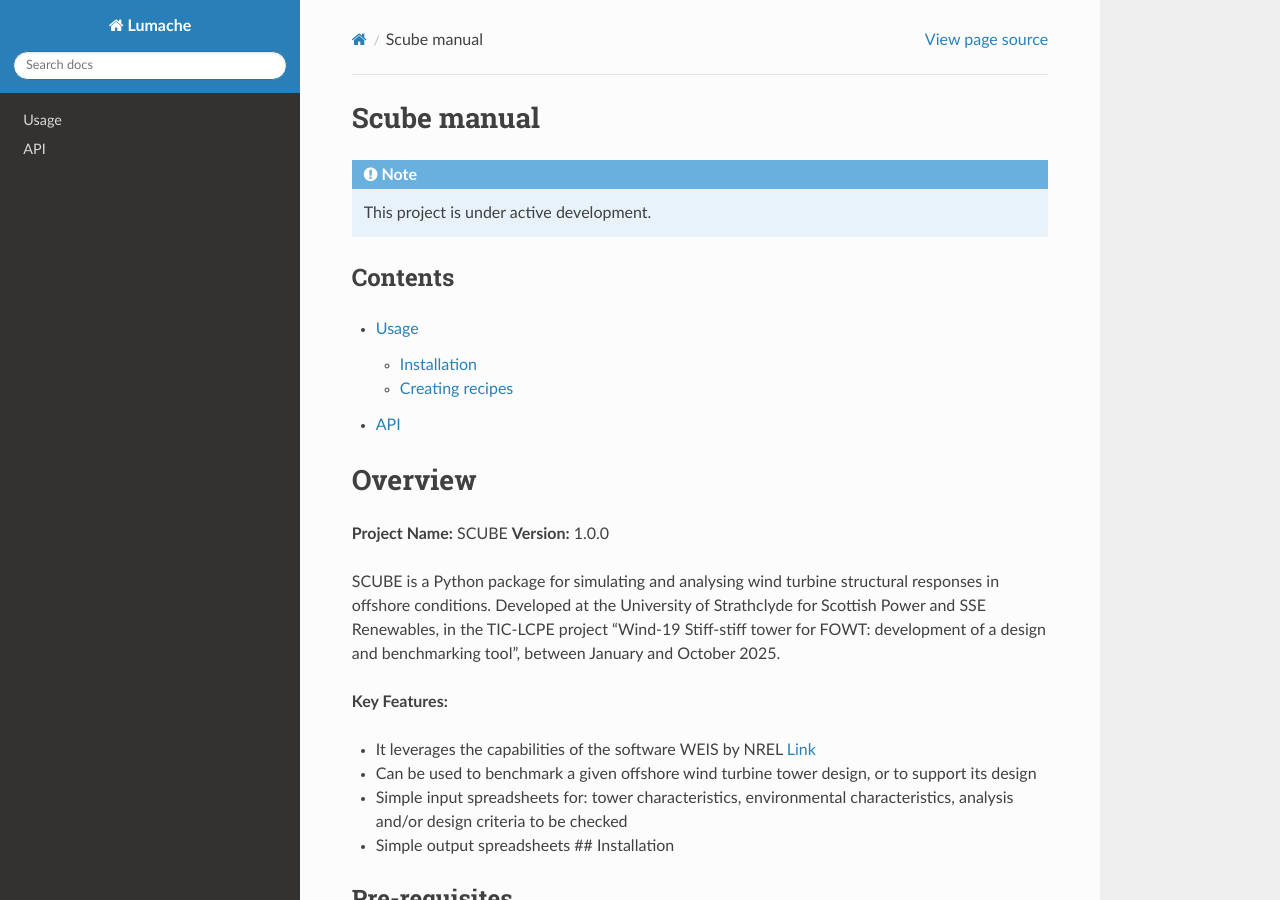
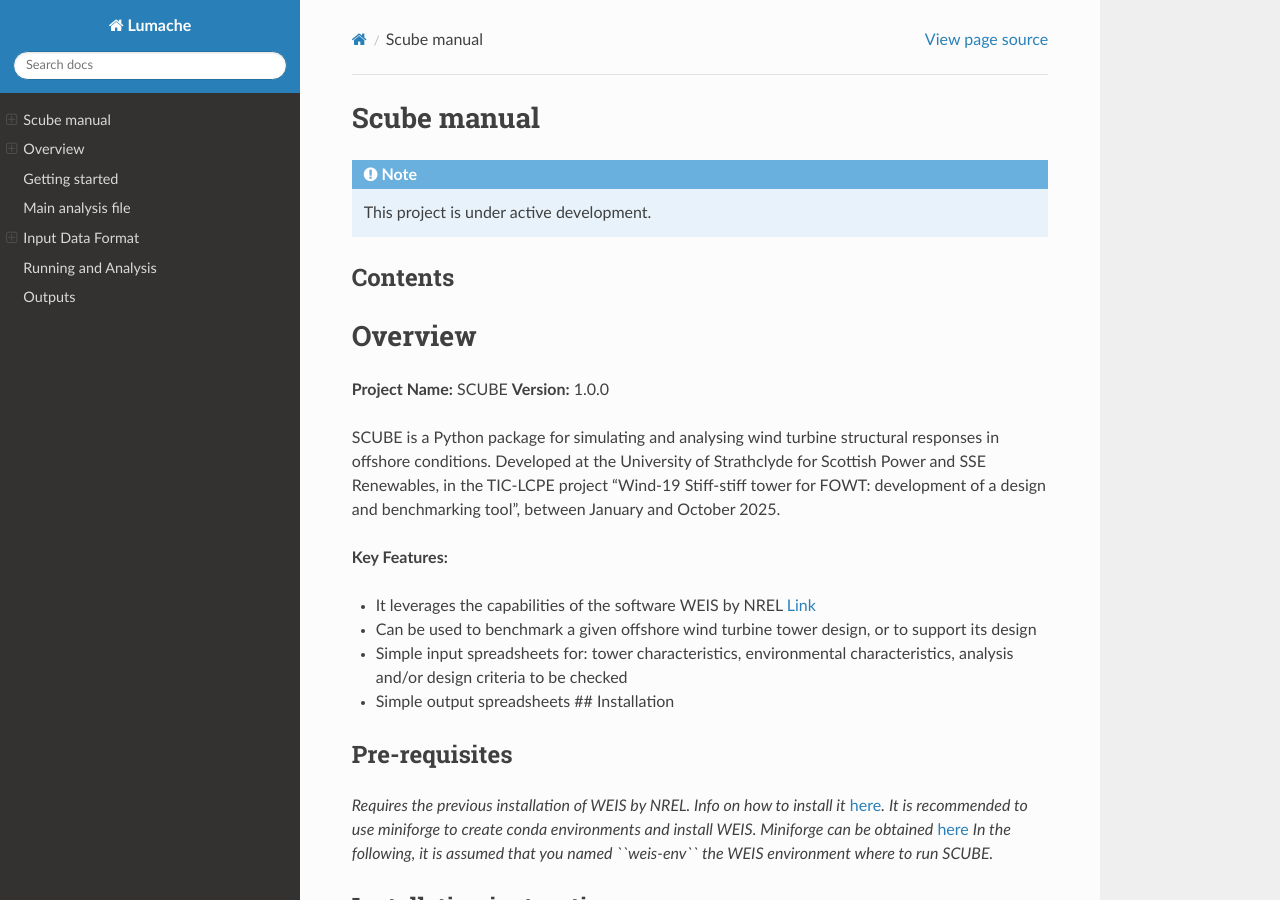
Before and after one commit to mcollu/scube, a Sphinx documentation site: the page built from docs/source/index.rst, in a window 1280 px wide and 900 px high. Built offline with Sphinx 7.4.7 and the Read the Docs theme 3.1.0, drawn with Linux system fonts in a browser that asks for light colours.

Commit message:
Update index.rst

```diff
--- a/docs/source/index.rst
+++ b/docs/source/index.rst
@@ -7,12 +7,9 @@
 
 Contents
 --------
-
-.. toctree::
-
-   usage
-   api
-
+.. contents::
+   :depth:2
+   :local:
 
 Overview
 ========
```
